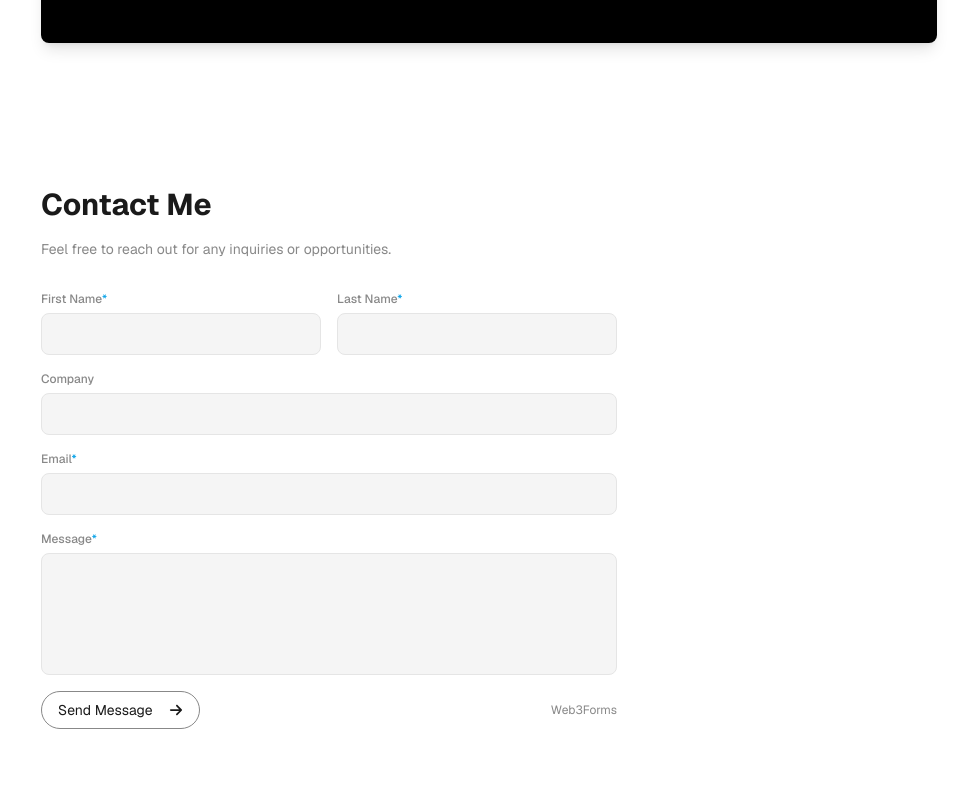
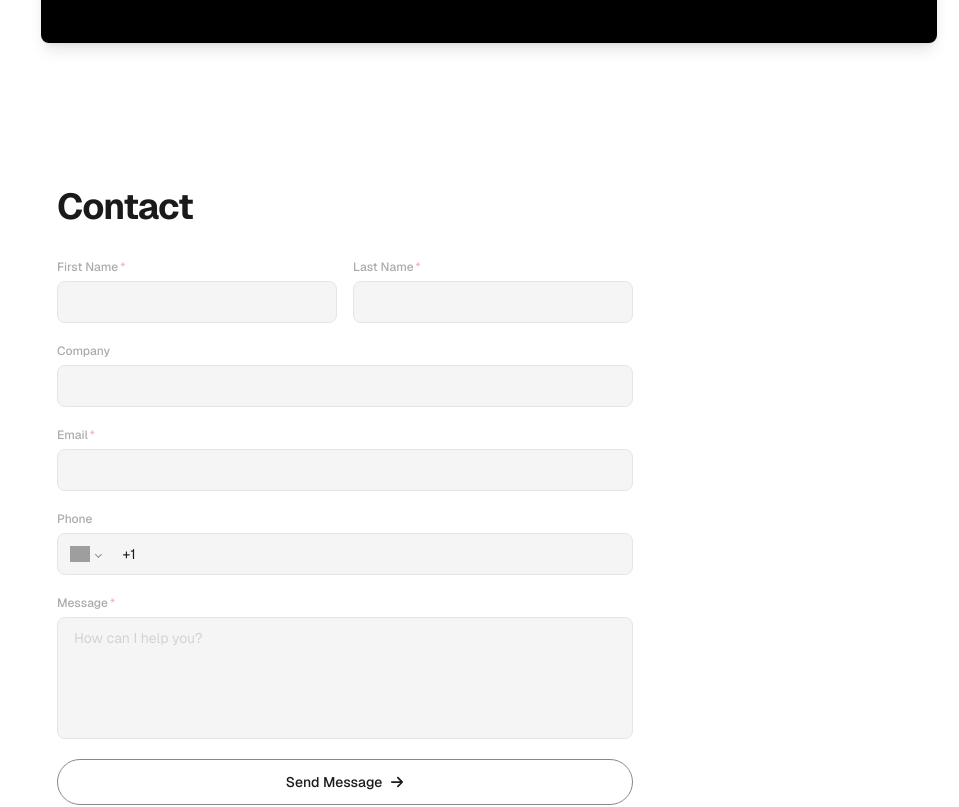
Before and after one commit to theabhiramr/theabhiramr, a React (Vite) app: page /resume in a window 1280 px wide. Shown: the part 6040-6847 px from the top of the page, without its empty margins (321-1280 px from the left). Built offline with nearby package versions, Linux system fonts and the light colour scheme; grey boxes are pictures that could not be loaded.

Commit message:
overengineered the contact form

```diff
--- a/package.json
+++ b/package.json
@@ -1,7 +1,7 @@
 {
   "name": "theabhiramr",
   "private": true,
-  "version": "2.0.1",
+  "version": "2.0.2",
   "type": "module",
   "scripts": {
     "dev": "vite",
@@ -25,6 +25,7 @@
     "react-google-recaptcha": "^3.1.0",
     "react-helmet": "^6.1.0",
     "react-icons": "^5.5.0",
+    "react-phone-number-input": "^3.4.14",
     "react-router-dom": "^7.13.0",
     "swiper": "^12.0.2"
   },
--- a/src/pages/Contact.jsx
+++ b/src/pages/Contact.jsx
@@ -1,33 +1,40 @@
 import React, { useState, useRef } from "react";
-import { motion, useInView } from "framer-motion";
-import ReCAPTCHA from "react-google-recaptcha";
-import { TbWorldWww } from "react-icons/tb";
-import { FaArrowRight } from "react-icons/fa6";
+import { motion, useInView, AnimatePresence } from "framer-motion";
+import {
+  FaArrowRight,
+  FaSpinner,
+  FaCircleCheck,
+  FaCircleExclamation,
+} from "react-icons/fa6";
+import PhoneInput, { isValidPhoneNumber } from "react-phone-number-input";
+import "react-phone-number-input/style.css";
 
 const fadeUp = {
   hidden: { opacity: 0, y: 12 },
   visible: { opacity: 1, y: 0, transition: { duration: 0.4, ease: "easeOut" } },
 };
 
-const staggerContainer = {
-  hidden: {},
-  visible: {
-    transition: {
-      staggerChildren: 0.1,
-    },
-  },
-};
-
 const Contact = () => {
   const contactRef = useRef(null);
   const contactInView = useInView(contactRef, { once: true, margin: "-80px" });
-  const [status, setStatus] = useState("");
+
+  const [status, setStatus] = useState(""); // "", "success", "error", "invalid-phone"
   const [isSubmitting, setIsSubmitting] = useState(false);
+  const [phoneNumber, setPhoneNumber] = useState();
 
   const handleSubmit = async (e) => {
     e.preventDefault();
+
+    // 1. Phone Validation
+    if (phoneNumber && !isValidPhoneNumber(phoneNumber)) {
+      setStatus("invalid-phone");
+      return;
+    }
+
     setIsSubmitting(true);
     const form = e.target;
+    const formData = new FormData(form);
+    const data = Object.fromEntries(formData);
 
     try {
       const response = await fetch("https://api.web3forms.com/submit", {
@@ -38,18 +45,19 @@ const Contact = () => {
         },
         body: JSON.stringify({
           access_key: "b72b35d0-b097-4b33-bba6-c36f198061c2",
-          name: `${form.firstName.value} ${form.lastName.value}`,
-          company: form.company.value,
-          email: form.email.value,
-          message: form.message.value,
+          name: `${data.firstName} ${data.lastName}`,
+          email: data.email,
+          company: data.company || "N/A",
+          phone: phoneNumber,
+          message: data.message,
         }),
       });
 
-      const data = await response.json();
-
-      if (data.success) {
+      const result = await response.json();
+      if (result.success) {
         setStatus("success");
         form.reset();
+        setPhoneNumber("");
         setTimeout(() => setStatus(""), 5000);
       } else {
         setStatus("error");
@@ -61,162 +69,169 @@ const Contact = () => {
     }
   };
 
+  // UI Components for cleaner code
+  const Label = ({ children, required }) => (
+    <label className="text-muted mb-1.5 text-xs font-medium opacity-70">
+      {children}
+      {required && <span className="ml-0.5 text-red-500/50">*</span>}
+    </label>
+  );
+
+  const inputStyles =
+    "bg-surface border-border focus:border-content focus:ring-content/20 w-full rounded-lg border px-4 py-2.5 text-sm transition-all outline-none focus:ring-1 placeholder:opacity-30";
+
   return (
-    <div className="py-12">
-      <div className="mx-auto max-w-7xl">
+    <div className="bg-background min-h-[80vh] px-4 py-12">
+      <div className="font-geist text-content mx-auto max-w-7xl">
         <motion.h1
           variants={fadeUp}
           initial="hidden"
           animate="visible"
-          className="font-geist mb-4 text-3xl font-bold"
+          className="mb-8 text-4xl font-bold tracking-tight"
         >
-          Contact Me
+          Contact
         </motion.h1>
-        <motion.p
-          variants={fadeUp}
-          initial="hidden"
-          animate="visible"
-          className="font-geist text-muted mb-8 text-sm"
-        >
-          Feel free to reach out for any inquiries or opportunities.
-        </motion.p>
 
         <motion.div
           ref={contactRef}
-          variants={staggerContainer}
           initial="hidden"
           animate={contactInView ? "visible" : "hidden"}
           className="max-w-xl"
         >
-          {status === "success" && (
+          <AnimatePresence mode="wait">
+            {status && (
               <motion.div
-              initial={{ opacity: 0, y: -10 }}
-              animate={{ opacity: 1, y: 0 }}
-              className="mb-6 rounded-lg border border-green-500/20 bg-green-500/10 px-4 py-3 text-sm text-green-600 dark:text-green-400"
+                initial={{ opacity: 0, height: 0 }}
+                animate={{ opacity: 1, height: "auto" }}
+                exit={{ opacity: 0, height: 0 }}
+                className={`mb-6 flex items-center gap-2 overflow-hidden rounded-lg border px-4 py-3 text-sm ${
+                  status === "success"
+                    ? "border-green-500/20 bg-green-500/10 text-green-600"
+                    : "border-red-500/20 bg-red-500/10 text-red-600"
+                }`}
               >
-              Message sent successfully! I'll get back to you soon.
+                {status === "success" ? (
+                  <>
+                    <FaCircleCheck /> Message sent successfully!
+                  </>
+                ) : (
+                  <>
+                    <FaCircleExclamation />{" "}
+                    {status === "invalid-phone"
+                      ? "Please enter a valid phone number."
+                      : "Something went wrong."}
+                  </>
+                )}
               </motion.div>
             )}
-          {status === "error" && (
-            <motion.div
-              initial={{ opacity: 0, y: -10 }}
-              animate={{ opacity: 1, y: 0 }}
-              className="mb-6 rounded-lg border border-red-500/20 bg-red-500/10 px-4 py-3 text-sm text-red-600 dark:text-red-400"
-            >
-              Something went wrong. Please try again.
-            </motion.div>
-          )}
+          </AnimatePresence>
 
-          <motion.form
-            variants={staggerContainer}
-            className="flex flex-col items-start gap-4"
-            autoComplete="off"
-            onSubmit={handleSubmit}
-          >
-            <motion.div variants={fadeUp} className="flex w-full gap-4">
+          <form className="flex flex-col gap-5" onSubmit={handleSubmit}>
+            <div className="flex gap-4">
               <div className="flex w-full flex-col">
-                <label
-                  className="font-geist text-muted mb-1.5 text-xs font-medium"
-                  htmlFor="firstName"
-                >
-                  First Name<span className="text-accent">*</span>
-                </label>
+                <Label required>First Name</Label>
                 <input
-                  id="firstName"
                   name="firstName"
                   type="text"
                   required
-                  className="font-geist bg-surface border-border text-content focus:border-content focus:ring-content/20 w-full rounded-lg border px-4 py-2.5 text-sm transition-colors focus:ring-1 focus:outline-none"
+                  className={inputStyles}
                 />
               </div>
               <div className="flex w-full flex-col">
-                <label
-                  className="font-geist text-muted mb-1.5 text-xs font-medium"
-                  htmlFor="lastName"
-                >
-                  Last Name<span className="text-accent">*</span>
-                </label>
+                <Label required>Last Name</Label>
                 <input
-                  id="lastName"
                   name="lastName"
                   type="text"
                   required
-                  className="font-geist bg-surface border-border text-content focus:border-content focus:ring-content/20 w-full rounded-lg border px-4 py-2.5 text-sm transition-colors focus:ring-1 focus:outline-none"
+                  className={inputStyles}
                 />
               </div>
-            </motion.div>
+            </div>
 
-            <motion.div variants={fadeUp} className="flex w-full flex-col">
-              <label
-                className="font-geist text-muted mb-1.5 text-xs font-medium"
-                htmlFor="company"
-              >
-                Company
-              </label>
+            <div className="flex flex-col">
+              <Label>Company</Label>
+              <input name="company" type="text" className={inputStyles} />
+            </div>
+
+            <div className="flex flex-col">
+              <Label required>Email</Label>
               <input
-                id="company"
-                name="company"
-                className="font-geist bg-surface border-border text-content focus:border-content focus:ring-content/20 w-full rounded-lg border px-4 py-2.5 text-sm transition-colors focus:ring-1 focus:outline-none"
-              />
-            </motion.div>
-
-            <motion.div variants={fadeUp} className="flex w-full flex-col">
-              <label
-                className="font-geist text-muted mb-1.5 text-xs font-medium"
-                htmlFor="email"
-              >
-                Email<span className="text-accent">*</span>
-              </label>
-              <input
-                id="email"
                 name="email"
                 type="email"
                 required
-                className="font-geist bg-surface border-border text-content focus:border-content focus:ring-content/20 w-full rounded-lg border px-4 py-2.5 text-sm transition-colors focus:ring-1 focus:outline-none"
+                // 2. Email validation pattern (standard RFC 5322)
+                pattern="[a-z0-9._%+-]+@[a-z0-9.-]+\.[a-z]{2,4}$"
+                title="Please enter a valid email address"
+                className={inputStyles}
               />
-            </motion.div>
+            </div>
 
-            <motion.div variants={fadeUp} className="flex w-full flex-col">
-              <label
-                className="font-geist text-muted mb-1.5 text-xs font-medium"
-                htmlFor="message"
-              >
-                Message<span className="text-accent">*</span>
-              </label>
+            <div className="flex flex-col">
+              <Label>Phone</Label>
+              <div className="phone-wrapper">
+                <PhoneInput
+                  international
+                  defaultCountry="US"
+                  value={phoneNumber}
+                  onChange={setPhoneNumber}
+                  className={`bg-surface focus-within:ring-content/20 focus-within:border-content flex items-center rounded-lg border px-3 transition-all focus-within:ring-1 ${
+                    status === "invalid-phone"
+                      ? "border-red-500"
+                      : "border-border"
+                  }`}
+                  numberInputProps={{
+                    className:
+                      "bg-transparent w-full py-2.5 pl-2 text-sm outline-none text-content placeholder:opacity-30",
+                  }}
+                />
+              </div>
+            </div>
+
+            <div className="flex flex-col">
+              <Label required>Message</Label>
               <textarea
-                id="message"
                 name="message"
                 required
                 rows={5}
-                className="font-geist bg-surface border-border text-content focus:border-content focus:ring-content/20 w-full resize-none rounded-lg border px-4 py-2.5 text-sm transition-colors focus:ring-1 focus:outline-none"
+                placeholder="How can I help you?"
+                className={`${inputStyles} resize-none`}
               />
-            </motion.div>
+            </div>
 
-            <motion.div
-              variants={fadeUp}
-              className="flex w-full items-center justify-between"
-            >
             <button
               type="submit"
               disabled={isSubmitting}
-                className="font-geist text-content hover:bg-content hover:text-background border-muted hover:border-content disabled:hover:text-content disabled:hover:border-muted inline-flex items-center gap-2 rounded-full border px-4 py-2 text-sm transition-colors active:scale-95 disabled:cursor-not-allowed disabled:opacity-50 disabled:hover:bg-transparent disabled:active:scale-100"
+              className="group hover:bg-content hover:text-background border-muted hover:border-content inline-flex items-center justify-center gap-2 rounded-full border px-8 py-3 text-sm font-medium transition-all active:scale-95 disabled:opacity-50"
             >
-                {isSubmitting ? "Sending..." : "Send Message"}{" "}
-                <FaArrowRight className="ml-2 inline-block" />
+              {isSubmitting ? (
+                <>
+                  <FaSpinner className="animate-spin" /> Sending
+                </>
+              ) : (
+                <>
+                  Send Message
+                  <FaArrowRight className="transition-transform group-hover:translate-x-1" />
+                </>
+              )}
             </button>
-
-              <a
-                href="https://web3forms.com"
-                target="_blank"
-                rel="noopener noreferrer"
-                className="font-geist text-muted hover:text-content inline-flex items-center gap-1.5 text-xs transition-colors"
-              >
-                Web3Forms
-              </a>
-            </motion.div>
-          </motion.form>
+          </form>
         </motion.div>
       </div>
+
+      <style jsx global>{`
+        .PhoneInputCountry {
+          border-right: 1px solid var(--border);
+          padding-right: 10px;
+          margin-right: 4px;
+        }
+        .PhoneInputCountrySelect {
+          cursor: pointer;
+        }
+        .PhoneInputCountryIcon {
+          box-shadow: none !important;
+          width: 20px !important;
+        }
+      `}</style>
     </div>
   );
 };
```
Also changed, not shown: 2 other files (tests, documents, lock files or other folders). Lines whose indentation alone changed are shown as unchanged.
